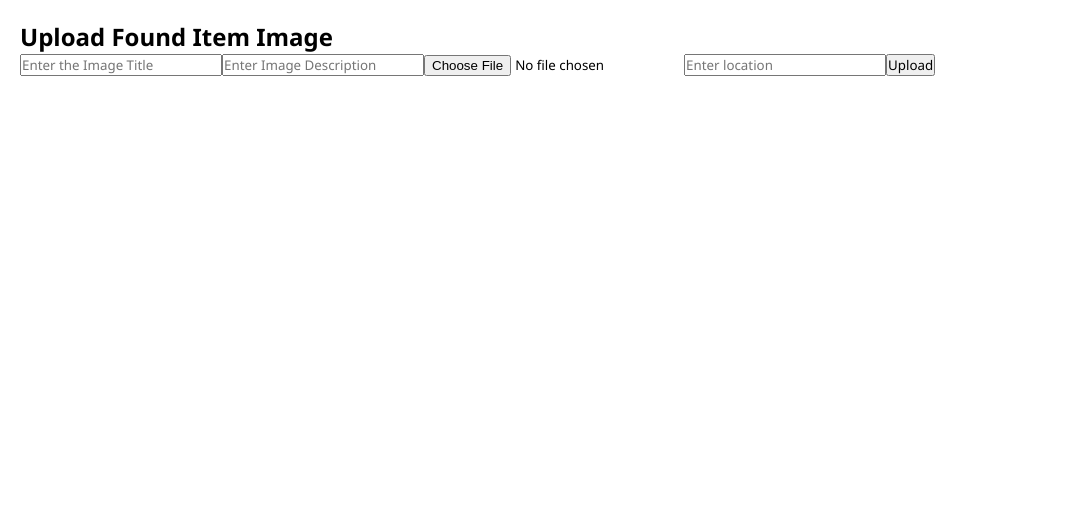
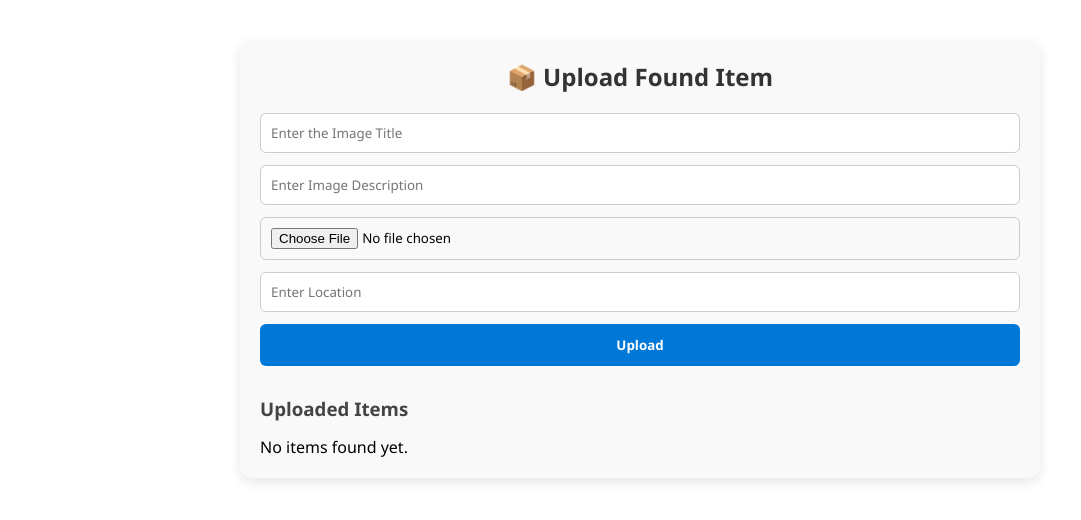
Before and after one commit to gurunagendra7032/Lost_And_Found_Frontend, a React (Vite) app: page /found in a window 1280 px wide. Shown: the top 520 px of the page, without its empty margins (0-1081 px from the left). Built offline with nearby package versions, Linux system fonts and the light colour scheme.

Commit message:
add Admin Signup page

```diff
--- /dev/null
+++ b/src/pages/Found.css
@@ -0,0 +1,112 @@
+.found-container {
+  max-width: 800px;
+  margin: 40px auto;
+  padding: 20px;
+  background: #f9f9f9;
+  border-radius: 12px;
+  box-shadow: 0 4px 12px rgba(0,0,0,0.1);
+  font-family: "Segoe UI", sans-serif;
+}
+
+.title {
+  text-align: center;
+  color: #333;
+  margin-bottom: 20px;
+}
+
+.form {
+  display: flex;
+  flex-direction: column;
+  gap: 12px;
+}
+
+.form input[type="text"],
+.form input[type="file"] {
+  padding: 10px;
+  border: 1px solid #ccc;
+  border-radius: 6px;
+  outline: none;
+  transition: border 0.3s;
+}
+
+.form input:focus {
+  border-color: #0078d7;
+}
+
+.form button {
+  padding: 12px;
+  background: #0078d7;
+  color: white;
+  border: none;
+  border-radius: 6px;
+  cursor: pointer;
+  font-weight: bold;
+  transition: background 0.3s;
+}
+
+.form button:hover {
+  background: #005fa3;
+}
+
+.success {
+  color: green;
+  font-weight: bold;
+}
+
+.error {
+  color: red;
+  font-weight: bold;
+}
+
+.images-bar {
+  margin-top: 30px;
+}
+
+.images-bar h3 {
+  margin-bottom: 15px;
+  color: #444;
+}
+
+.grid {
+  display: grid;
+  grid-template-columns: repeat(auto-fill, minmax(220px, 1fr));
+  gap: 20px;
+}
+
+.card {
+  background: white;
+  border-radius: 10px;
+  padding: 15px;
+  box-shadow: 0 2px 8px rgba(0,0,0,0.1);
+  text-align: center;
+  transition: transform 0.2s;
+}
+
+.card:hover {
+  transform: translateY(-5px);
+}
+
+.card img {
+  width: 100%;
+  height: 150px;
+  object-fit: cover;
+  border-radius: 8px;
+}
+
+.card h4 {
+  margin: 10px 0 5px;
+  color: #222;
+}
+
+.card p {
+  font-size: 14px;
+  color: #555;
+}
+
+.location {
+  display: block;
+  margin-top: 8px;
+  font-size: 13px;
+  color: #0078d7;
+  font-weight: bold;
+}
--- a/src/pages/Found.jsx
+++ b/src/pages/Found.jsx
@@ -1,21 +1,19 @@
 import React, { useState } from "react";
 import axios from "axios";
+import "./Found.css";  // Import the CSS file
 
 function Found() {
   const [loading, setLoading] = useState(false);
   const [success, setSuccess] = useState(false);
   const [error, setError] = useState("");
-  const [location,setLocation]=useState();
+  const [location, setLocation] = useState("");
   const [title, setTitle] = useState("");
   const [description, setDescription] = useState("");
   const [image, setImage] = useState(null);
-  const [photo,setPhoto]=useState([]);
-
-
+  const [photo, setPhoto] = useState([]);
 
   async function FileSubmit() {
-
-    if (!image || !title || !description) {
+    if (!image || !title || !description || !location) {
       setError("All fields are required");
       return;
     }
@@ -39,6 +37,10 @@ function Found() {
       await Bar();
 
       setSuccess(true);
+      setTitle("");
+      setDescription("");
+      setLocation("");
+      setImage(null);
     } catch (err) {
       console.error(err);
       setError("Upload failed");
@@ -47,10 +49,9 @@ function Found() {
     }
   }
 
-
   async function sendToBackend(imageUrl) {
     const token = localStorage.getItem("token");
-    const response = await fetch("https://lostandfound-production-33dc.up.railway.app/api/save", {
+    await fetch("https://lostandfound-production-33dc.up.railway.app/api/save", {
       method: "POST",
       headers: {
         "Content-Type": "application/json",
@@ -58,24 +59,16 @@ function Found() {
       },
       body: JSON.stringify({
         imageName: title,
-        imageUrl: imageUrl,
+        imageUrl,
         imageDescription: description,
-        location:location,
+        location,
       }),
-
-
     });
-
   }
-
-
-
 
   async function Bar() {
     try {
       const token = localStorage.getItem("token");
-    console.log(token);
-
       const res1 = await fetch("https://lostandfound-production-33dc.up.railway.app/api/details", {
         method: "GET",
         headers: {
@@ -83,34 +76,29 @@ function Found() {
         },
       });
 
-    const data = await res1.json();   // convert response to json
-    // console.log(data);
-       setPhoto(data)          // use data
-    // return data;
+      const data = await res1.json();
+      setPhoto(data);
     } catch (error) {
       console.log(error);
     }
-
-
   }
 
+  return (
+    <div className="found-container">
+      <h2 className="title">📦 Upload Found Item</h2>
 
-
-
-  return (
-    <>
-    <div style={{ padding: "20px" }}>
-      <h2>Upload Found Item Image</h2>
-
+      <div className="form">
         <input
           type="text"
           placeholder="Enter the Image Title"
+          value={title}
           onChange={(e) => setTitle(e.target.value)}
         />
 
         <input
           type="text"
           placeholder="Enter Image Description"
+          value={description}
           onChange={(e) => setDescription(e.target.value)}
         />
 
@@ -121,7 +109,8 @@ function Found() {
 
         <input
           type="text"
-        placeholder="Enter location"
+          placeholder="Enter Location"
+          value={location}
           onChange={(e) => setLocation(e.target.value)}
         />
 
@@ -129,15 +118,28 @@ function Found() {
           {loading ? "Uploading..." : "Upload"}
         </button>
 
-      {success && <p style={{ color: "green" }}>File Uploaded Successfully ✅</p>}
-      {error && <p style={{ color: "red" }}>{error}</p>}
-    </div>
-   <div className="ImagesBar">
-
-
+        {success && <p className="success">✅ File Uploaded Successfully</p>}
+        {error && <p className="error">❌ {error}</p>}
       </div>
 
-    </>
+      <div className="images-bar">
+        <h3>Uploaded Items</h3>
+        {photo.length > 0 ? (
+          <div className="grid">
+            {photo.map((item, index) => (
+              <div key={index} className="card">
+                <img src={item.imageUrl} alt={item.imageName} />
+                <h4>{item.imageName}</h4>
+                <p>{item.imageDescription}</p>
+                <span className="location">📍 {item.location}</span>
+              </div>
+            ))}
+          </div>
+        ) : (
+          <p>No items found yet.</p>
+        )}
+      </div>
+    </div>
   );
 }
 
```
Lines whose indentation alone changed are shown as unchanged.
